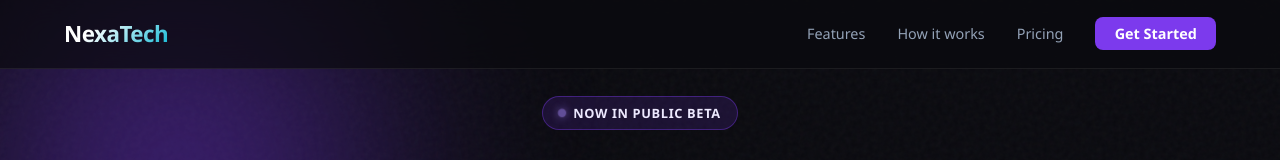
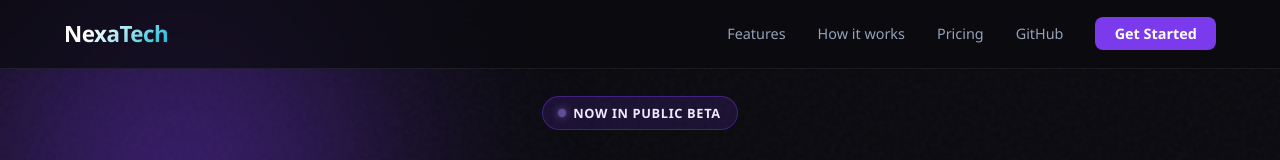
Before and after one commit to havynguyen23/html-css-landing, a website built with Vite: page index.html in a window 1280 px wide. Shown: the top 160 px of the page. Built offline with nearby package versions, Linux system fonts and the light colour scheme.

Commit message:
Add GitHub link to navigation and footer sections

```diff
--- a/index.html
+++ b/index.html
@@ -22,6 +22,7 @@
         <li><a href="#features">Features</a></li>
         <li><a href="#how">How it works</a></li>
         <li><a href="#pricing">Pricing</a></li>
+        <li><a href="https://github.com/havynguyen23/html-css-landing" target="_blank" rel="noopener noreferrer">GitHub</a></li>
         <li><a href="#" class="nav-cta">Get Started</a></li>
       </ul>
       <button
@@ -331,6 +332,7 @@
             <li><a href="#">API Reference</a></li>
             <li><a href="#">SDKs</a></li>
             <li><a href="#">Status</a></li>
+            <li><a href="https://github.com/havynguyen23/html-css-landing" target="_blank" rel="noopener noreferrer">GitHub</a></li>
           </ul>
         </div>
         <div class="footer-col">
```
